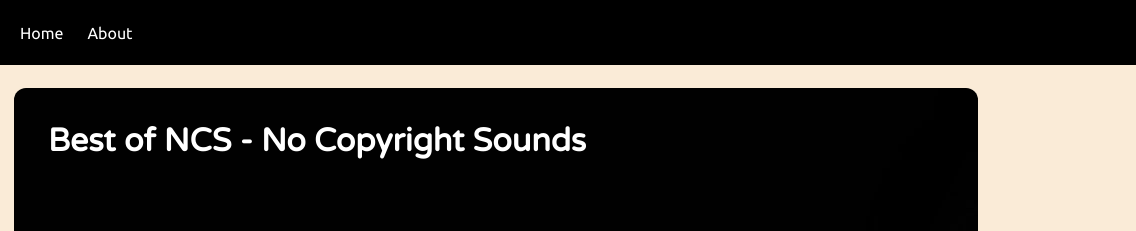
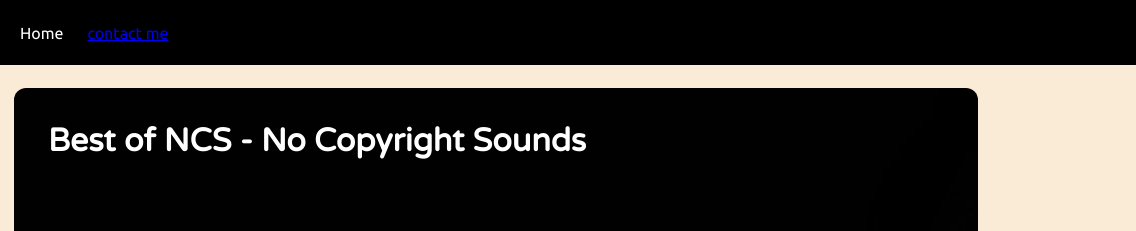
Before and after one commit to codetech-shivam/rishabh_project, a plain HTML site: page index.html in a window 1280 px wide. Shown: the top 231 px of the page, 144-1280 px from the left. Drawn offline with Linux system fonts and the light colour scheme.

Commit message:
Update index.html

```diff
--- a/index.html
+++ b/index.html
@@ -12,7 +12,7 @@
         <ul>
             <li class="brand"><img src="logo.png" alt="Spotify"> Spotify</li>
             <li>Home</li>
-            <li>About</li>
+            <li><a href="https://www.instagram.com/loyal__balak/?hl=en">contact me</a></li>
         </ul>
     </nav>
 
```
